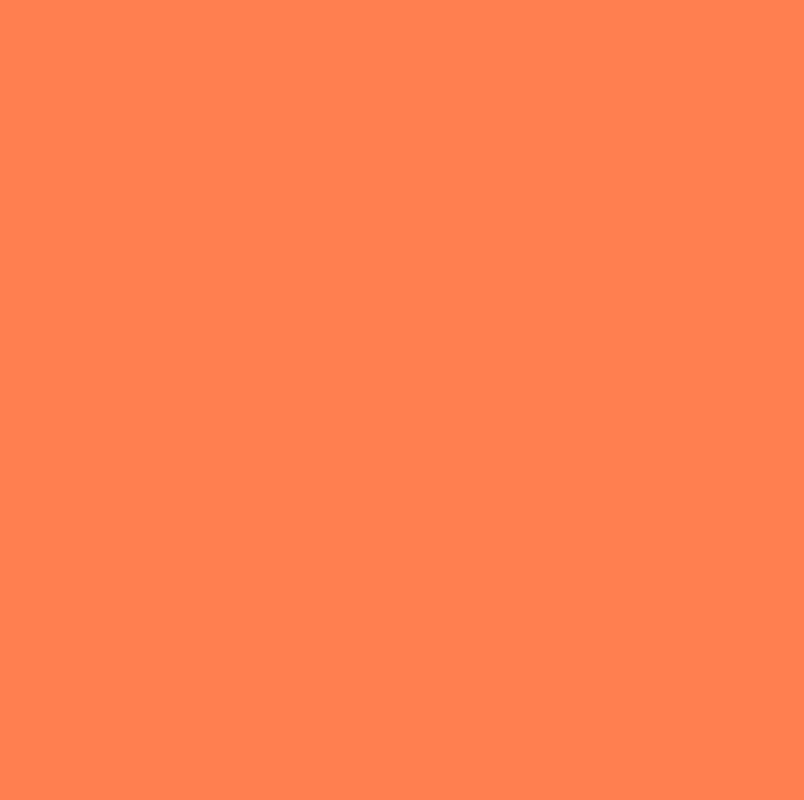
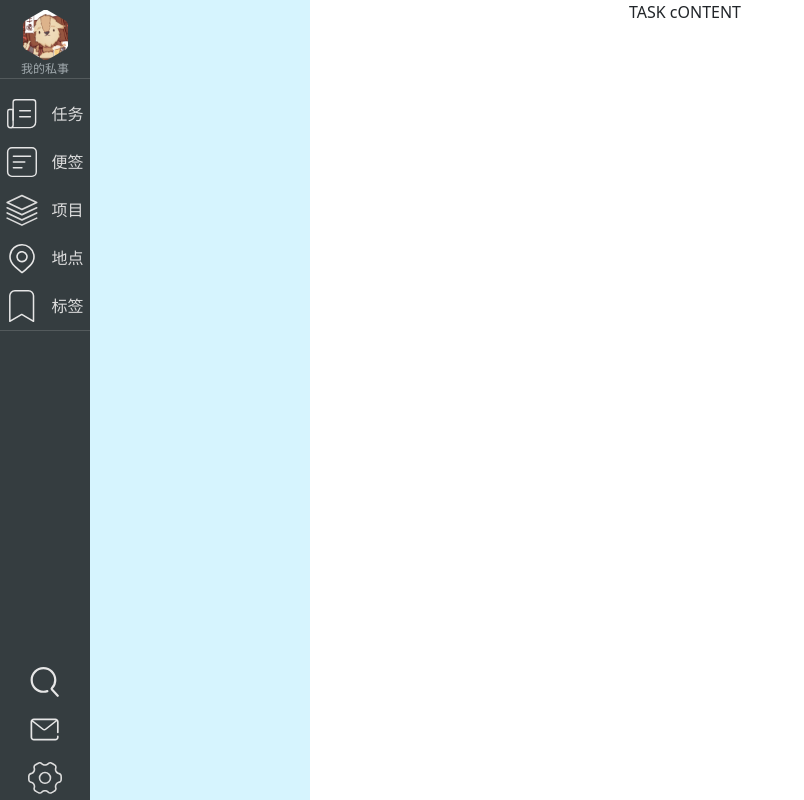
Before and after one commit to liulaoliu/hieplan, a React (Create React App) app: page /main/task in a window 1280 px wide. Both pictures are taken after a click on the element 45 px from the left and 730 px from the top of the page. Shown: the whole page, without its empty margins (0-804 px from the left). Built offline with nearby package versions, Linux system fonts and the light colour scheme.

Commit message:
POPOVER完成

```diff
--- a/src/Components/taskPage/needName/PopOver/PopOver.module.css
+++ b/src/Components/taskPage/needName/PopOver/PopOver.module.css
@@ -4,9 +4,9 @@
   /* width: 100%; */
   /* height: 100%; */
   /* filter: blur(1px); */
+  position: relative;
+  cursor: pointer;
 }
-
-
 
 .overlay_inactive {
   width: 100vw;
@@ -24,5 +24,23 @@
   top: 0;
   left: 0;
   display: show;
-  background-color: coral;
+  z-index: 999;
+  /* background-color: coral; */
+  /* opacity: 0.2; */
 }
+
+
+/* (看上去)侧边栏上弹出的子侧边栏 */
+.popover_inactive {
+  display: none
+}
+.popover_active {
+  position: fixed;
+  left: 90px;
+  bottom: 0;
+  width: 220px;
+  height: 100vh;
+  /* height: 130px; */
+  background-color: #D6F4FE;
+  z-index: 9999;
+}
--- a/src/Components/taskPage/needName/PopOver/PopOver.tsx
+++ b/src/Components/taskPage/needName/PopOver/PopOver.tsx
@@ -1,26 +1,42 @@
 import { AnyARecord } from "dns";
 import React, { ReactElement, ReactPropTypes, useState } from "react";
 import styles from "./PopOver.module.css";
-interface Props {}
+interface PopOverProps {
+  children: React.ReactNode;
+}
 
-export default function PopOver(props:any): ReactElement {
- const [status, setstate] = useState(false);
+export default function PopOver({ children }: PopOverProps): ReactElement {
+  const [status, setstate] = useState(false);
 
- const setActive =()=> setstate(true);
- const setInactive=()=> setstate(false);
-
+  const setActive = () => setstate(true);
+  const setInactive = () => setstate(false);
 
   return (
     <div
-    onClick={setActive}
-    className={styles.popover_container_as_place_holder}>
-      {props.children}
+      onClick={setActive}
+      className={styles.popover_container_as_place_holder}
+    >
+      {children}
       <div
-        onClick={(e)=>{
+        onClick={(e) => {
           e.stopPropagation();
-          setInactive()
+          // console.log("popover_container Clicked(监测全局点击的utility)");
+
+          setInactive();
         }}
-      className={status===true?styles.overlay_active:styles.overlay_inactive}></div>
+        className={
+          status === true ? styles.overlay_active : styles.overlay_inactive
+        }
+      ></div>
+      <div
+        onClick={(e) => {
+          e.stopPropagation();
+          // console.log("popover的overlay_active click(子侧边栏)");
+        }}
+        className={
+          status === true ? styles.popover_active : styles.popover_inactive
+        }
+      ></div>
     </div>
   );
 }
--- a/src/Components/taskPage/task.module.css
+++ b/src/Components/taskPage/task.module.css
@@ -3,7 +3,7 @@
 }
 
 .main_page_content {
-  background-color: tomato;
+  background-color: white;
   width: 100%;
 }
 
@@ -45,7 +45,7 @@
   height: 150px;
   bottom: 0;
   width: 100%;
-  background-color: brown;
+  /* background-color: brown; */
 }
 /*  这是 网上的关于
 如何实现比 1px 更细的线的样例
```
